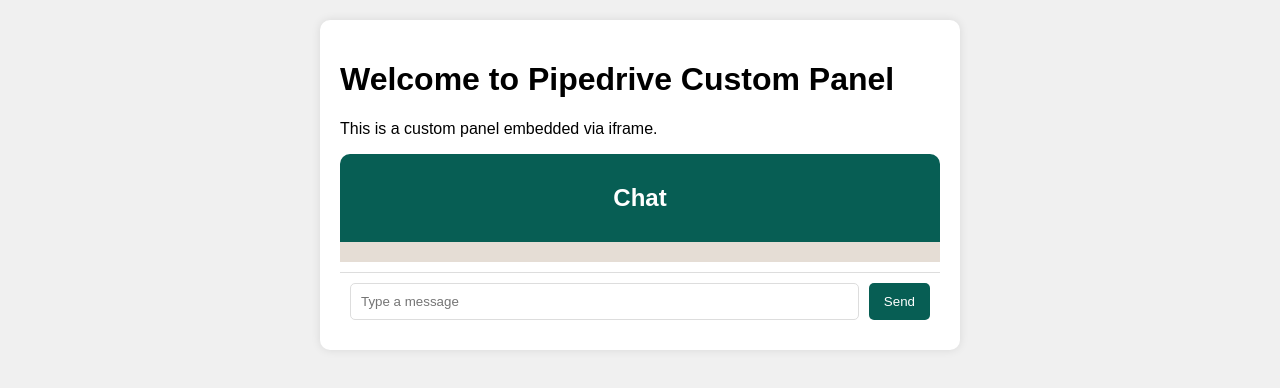
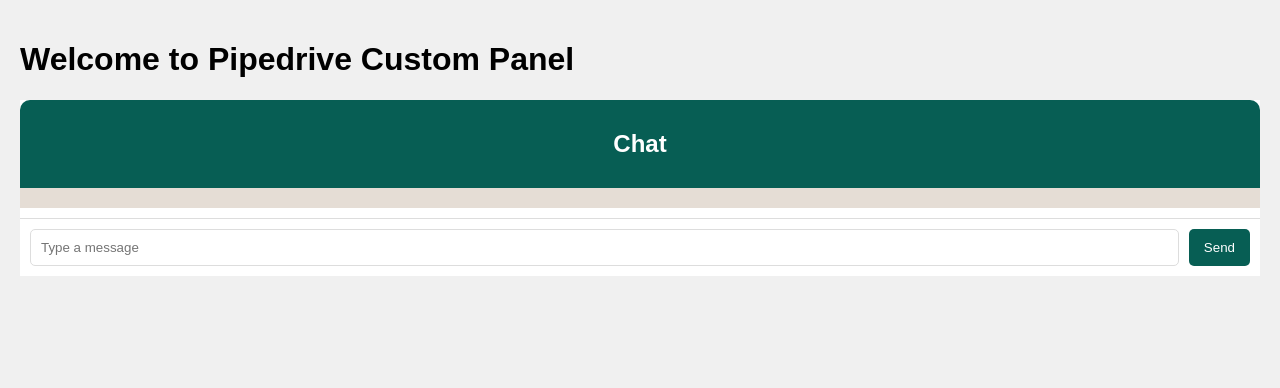
Before and after one commit to Onur-Mateo/MateoTest, a plain HTML site: page index.html in a window 1280 px wide. Drawn offline with Linux system fonts and the light colour scheme.

Commit message:
Update index.html

```diff
--- a/index.html
+++ b/index.html
@@ -3,13 +3,12 @@
 <head>
     <meta charset="UTF-8">
     <meta name="viewport" content="width=device-width, initial-scale=1.0">
-    <title>Custom Panel for Pipedrive</title>
+    <title>Pipedrive Custom Panel</title>
     <link rel="stylesheet" href="styles.css">
 </head>
 <body>
-    <div class="container">
+    <div class="panel-container">
         <h1>Welcome to Pipedrive Custom Panel</h1>
-        <p>This is a custom panel embedded via iframe.</p>
         <div class="chat-container">
             <div class="chat-header">
                 <h2>Chat</h2>
```
